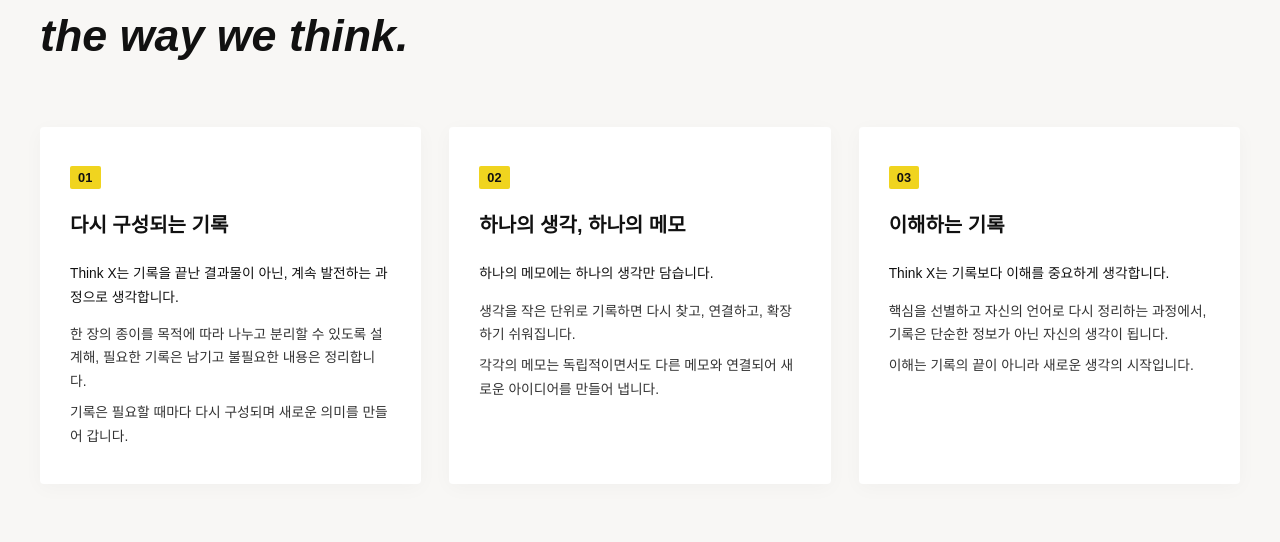
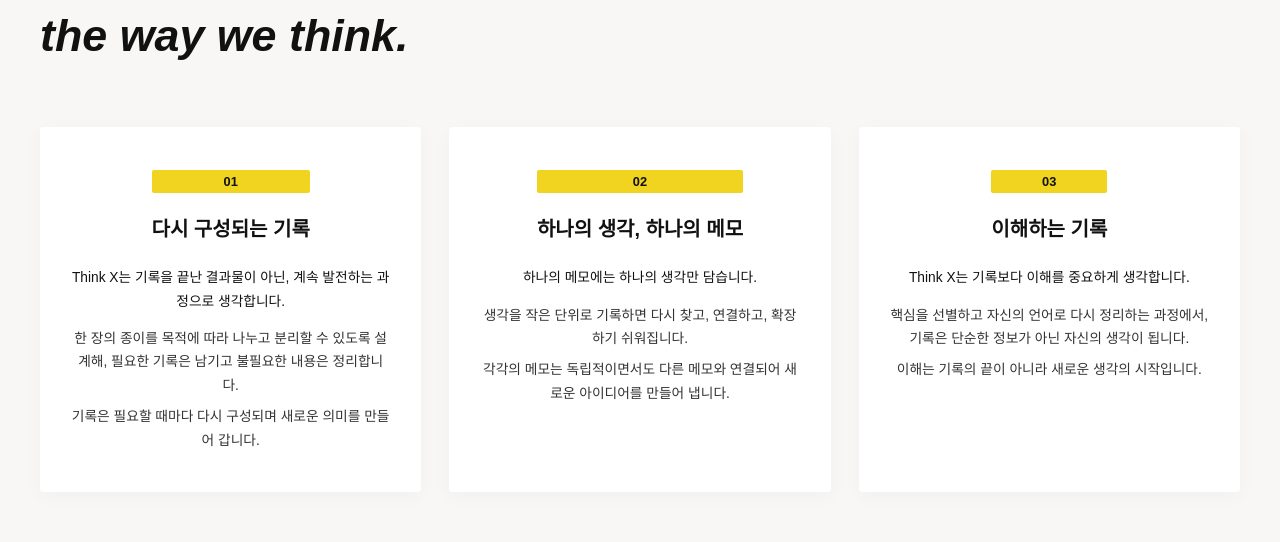
Before and after one commit to 2suui/Think-x, a React (Vite) app: page / in a window 1280 px wide. Shown: the part 4526-5068 px from the top of the page. Built offline with nearby package versions, Linux system fonts and the light colour scheme; the HTML template or start-up script is replaced by a standard one; a web font is replaced by a local one.

Commit message:
Center-align number, title, and body text in principle cards

```diff
--- a/src/App.jsx
+++ b/src/App.jsx
@@ -497,13 +497,15 @@
             background: '#ffffff',
             border: '1px solid var(--color-border)',
             borderRadius: '4px',
-            padding: '36px 30px',
+            padding: '40px 30px',
             boxShadow: '0 4px 20px rgba(0,0,0,0.03)',
             display: 'flex',
             flexDirection: 'column',
+            alignItems: 'center',
+            textAlign: 'center',
           }}>
             <div style={{ marginBottom: '24px' }}>
-              <span className="step-badge" style={{ display: 'inline-block', marginBottom: '20px' }}>{p.num}</span>
+              <span className="step-badge" style={{ display: 'block', marginBottom: '20px' }}>{p.num}</span>
               <h3 style={{ fontSize: '1.25rem', fontWeight: 700, color: 'var(--color-ink)', margin: 0 }}>
                 {p.title}
               </h3>
--- a/src/components/FeaturesSection.jsx
+++ b/src/components/FeaturesSection.jsx
@@ -73,13 +73,15 @@
             background: '#ffffff',
             border: '1px solid var(--color-border)',
             borderRadius: '4px',
-            padding: '36px 30px',
+            padding: '40px 30px',
             boxShadow: '0 4px 20px rgba(0,0,0,0.03)',
             display: 'flex',
             flexDirection: 'column',
+            alignItems: 'center',
+            textAlign: 'center',
           }}>
             <div style={{ marginBottom: '24px' }}>
-              <span className="step-badge" style={{ display: 'inline-block', marginBottom: '20px' }}>{p.num}</span>
+              <span className="step-badge" style={{ display: 'block', marginBottom: '20px' }}>{p.num}</span>
               <h3 style={{ fontSize: '1.25rem', fontWeight: 700, color: 'var(--color-ink)', margin: 0 }}>
                 {p.title}
               </h3>
```
